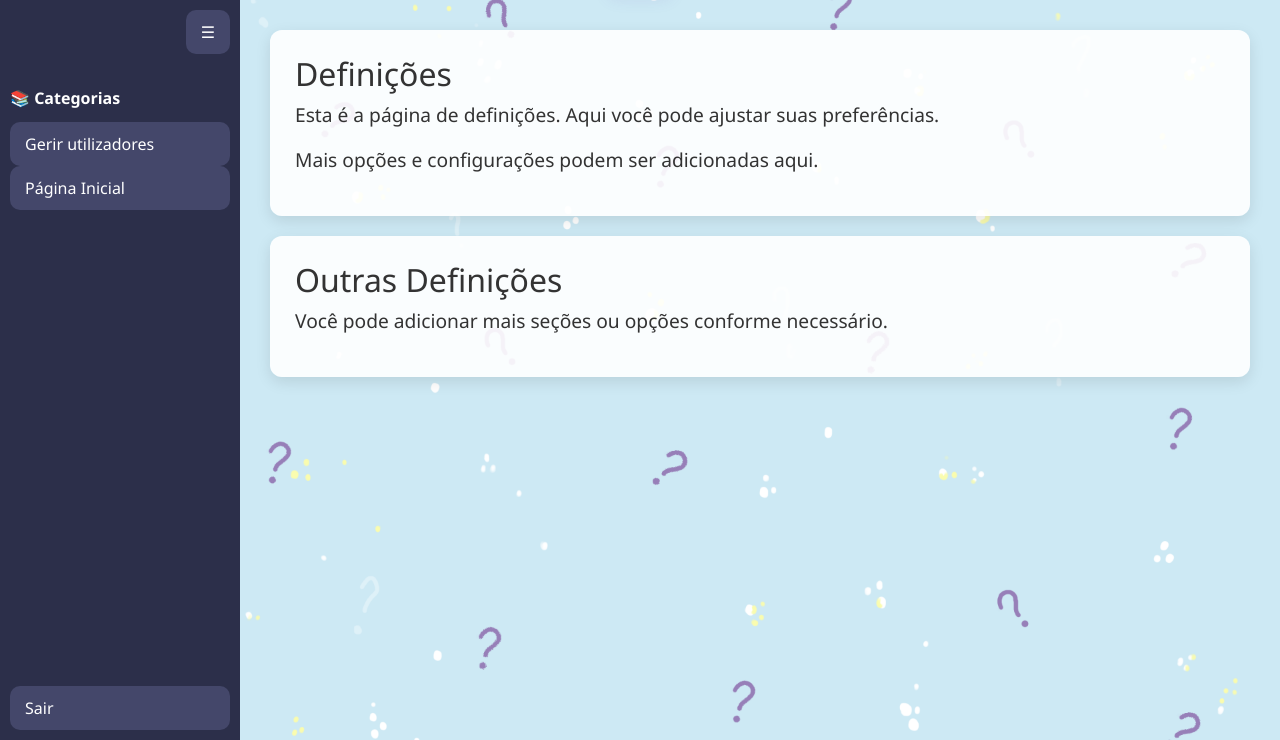
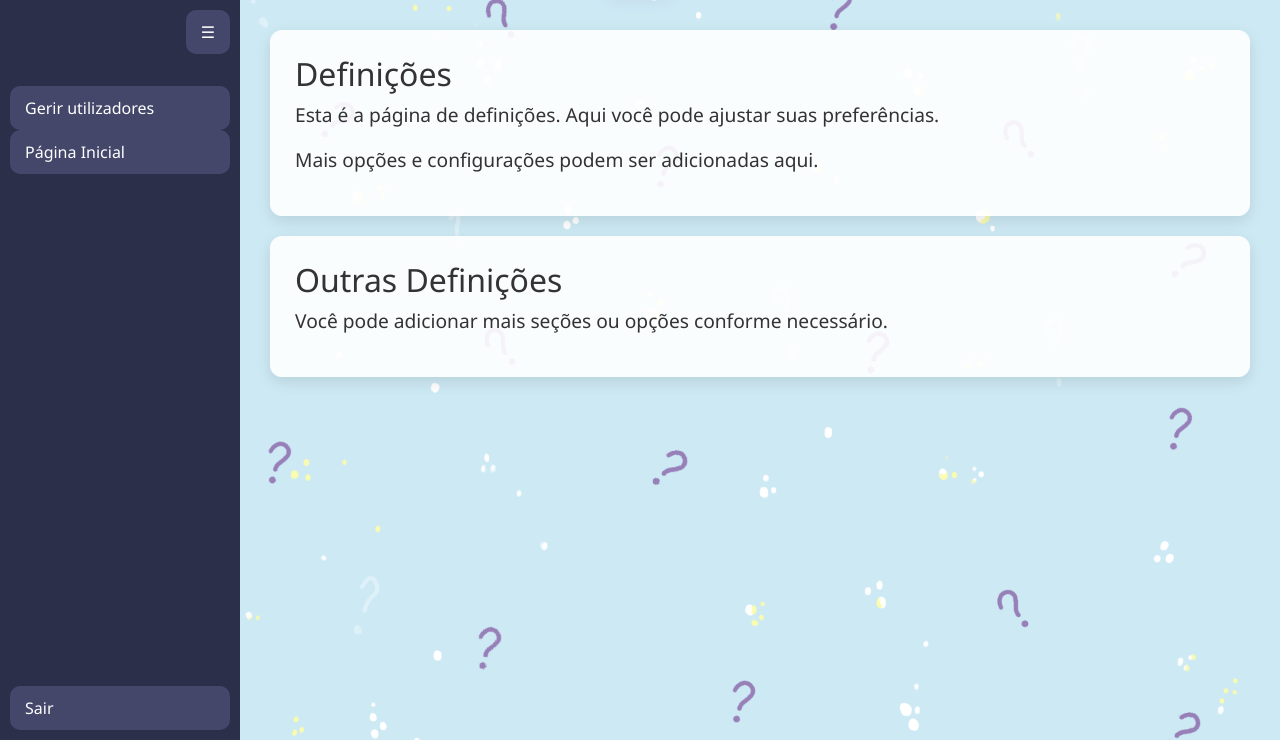
Before and after one commit to carolina-gn/projeto_programacao_final, a Flask app: page /definicoes in a window 1280 px wide. Shown: the part 60-800 px from the top of the page. Run offline with Flask 2, Linux system fonts and the light colour scheme; a user stored in the database is signed in.

Commit message:
style: retirar categorias da navbar

```diff
--- a/app/templates/definicoes_base.html
+++ b/app/templates/definicoes_base.html
@@ -140,7 +140,7 @@
     <nav class="sidebar" id="sidebar">
       <button class="toggle-btn" id="toggleBtn">☰</button>
 
-      <strong><span>📚 Categorias</span></strong>
+
       <ul>
         <li><a href="{{ url_for('show_user') }}"><span>Gerir utilizadores</span></a></li>
         <li><a href="{{ url_for('dashboard') }}"><span>Página Inicial</span></a></li>
```
